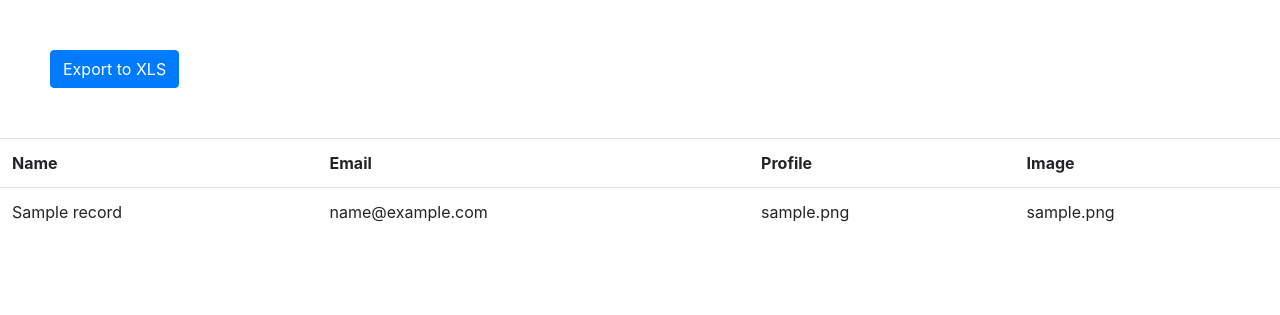
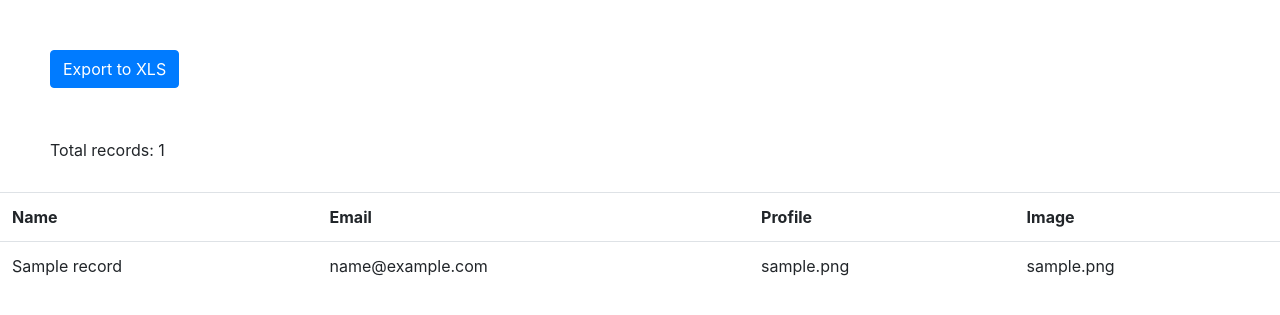
Before and after one commit to vkouts/simple-xls-project, a Flask app: page / in a window 1280 px wide. Shown: the top 315 px of the page. Run offline with Flask 2, Linux system fonts and the light colour scheme; tables that the repository leaves empty hold one stand-in row (values such as "Sample post"); some libraries are stand-ins or nearby versions.

Commit message:
Add screenshots

```diff
--- a/app/templates/index.html
+++ b/app/templates/index.html
@@ -11,6 +11,7 @@
     </head>
     <body>
        <button id="xlsbutton" type="button" class="btn btn-primary" style="margin: 50px;">Export to XLS</button>
+       <div style="margin-left: 50px;margin-bottom: 30px;">Total records: {{ records|length }}</div>
        <table class="table">
           <tr>
              <th>Name</th>
```
Also changed, not shown: 2 other files.
